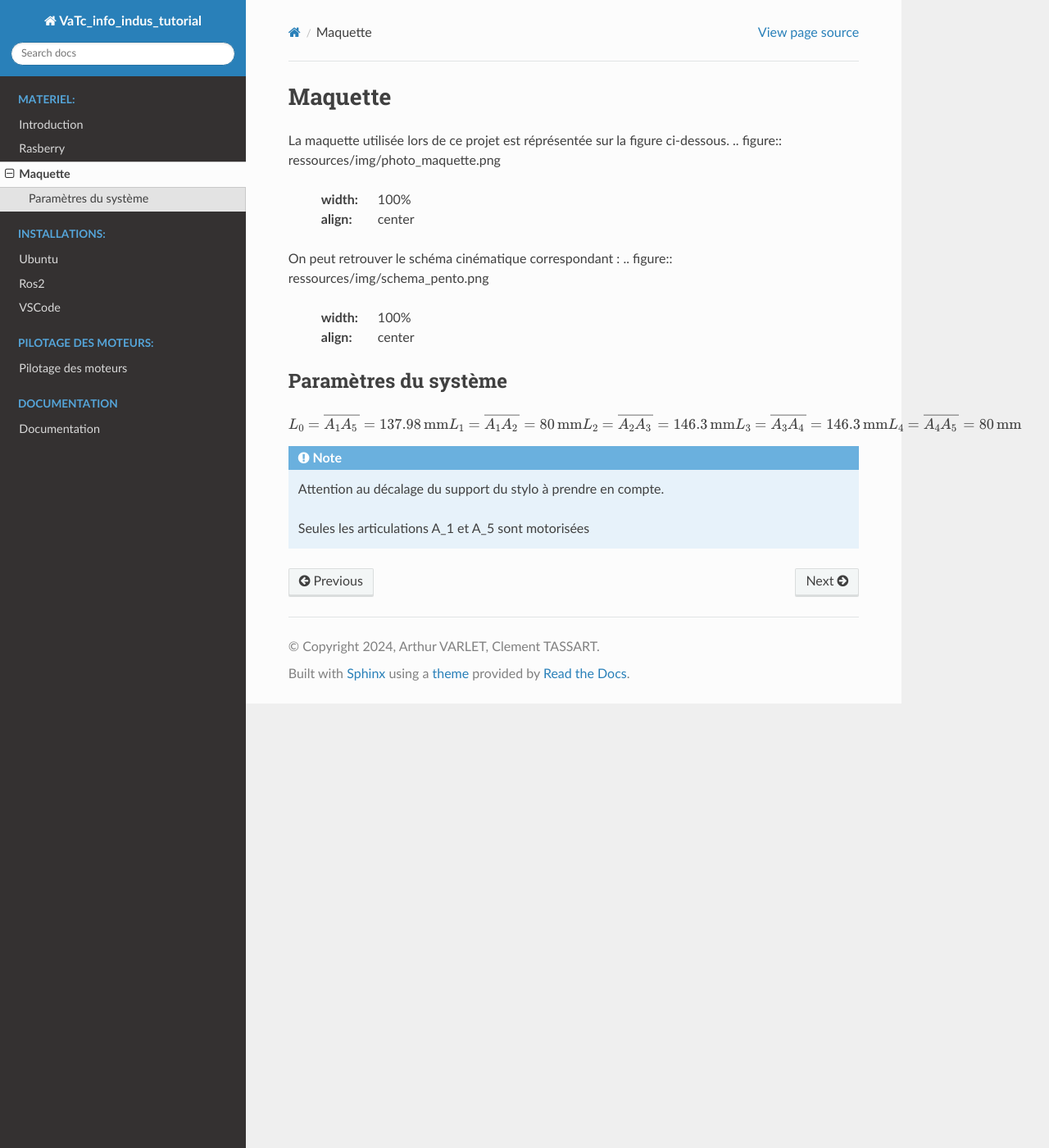
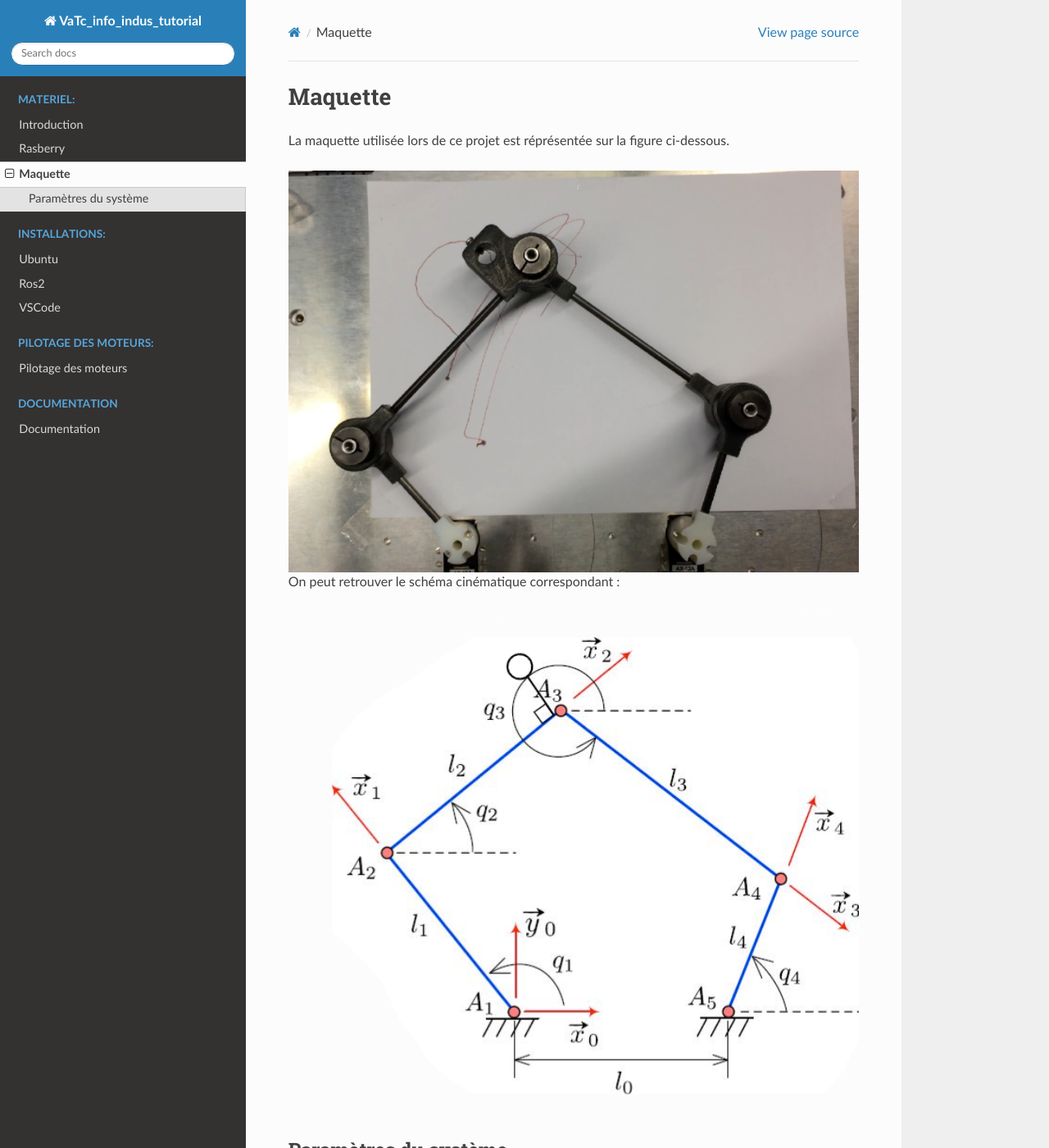
Before and after one commit to Aarthur371/info_indus_tutorial, a Sphinx documentation site: the page built from doc/sphinx/source/maquette.rst, in a window 1280 px wide and 1400 px high. Shown: the whole window at 82% size. Built offline with Sphinx 7.4.7 and the Read the Docs theme 3.1.0, drawn with Linux system fonts in a browser that asks for light colours; some of the changed text lies outside the part shown.

Commit message:
maquette1

```diff
--- a/doc/sphinx/source/maquette.rst
+++ b/doc/sphinx/source/maquette.rst
@@ -3,11 +3,13 @@
 **********
 
 La maquette utilisée lors de ce projet est réprésentée sur la figure ci-dessous.
+
 .. figure:: ressources/img/photo_maquette.png
    :width: 100%
    :align: center
 
 On peut retrouver le schéma cinématique correspondant :
+
 .. figure:: ressources/img/schema_pento.png
    :width: 100%
    :align: center
@@ -15,14 +17,21 @@
 
 Paramètres du système
 ====================
+.. raw:: html
+
+   <div style="background-color: #f0f8ff; border: 1px solid #add8e6; padding: 10px; border-radius: 5px;">
 
 .. math::
 
-   L_0 = \overline{A_1A_5} = 137.98 \, \text{mm}
-   L_1 = \overline{A_1A_2} = 80 \, \text{mm}
-   L_2 = \overline{A_2A_3} = 146.3 \, \text{mm}
-   L_3 = \overline{A_3A_4} = 146.3 \, \text{mm}
+   L_0 = \overline{A_1A_5} = 137.98 \, \text{mm} \\
+   L_1 = \overline{A_1A_2} = 80 \, \text{mm} \\
+   L_2 = \overline{A_2A_3} = 146.3 \, \text{mm} \\
+   L_3 = \overline{A_3A_4} = 146.3 \, \text{mm} \\
    L_4 = \overline{A_4A_5} = 80 \, \text{mm}
+
+.. raw:: html
+
+   </div>
 
 .. note::
    Attention au décalage du support du stylo à prendre en compte.
```
